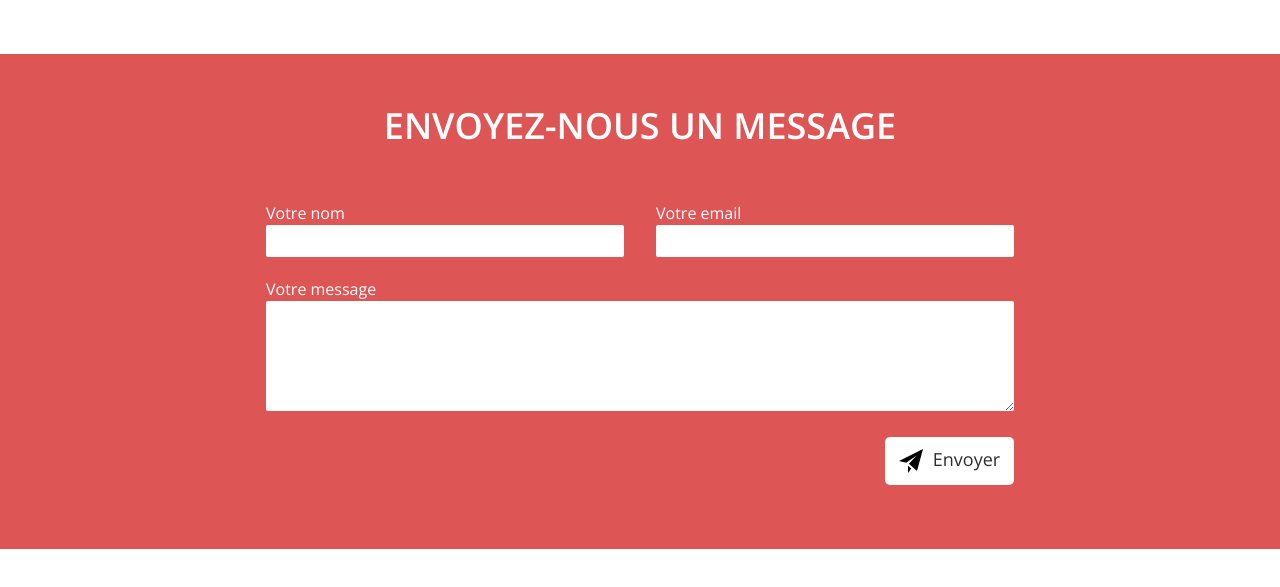
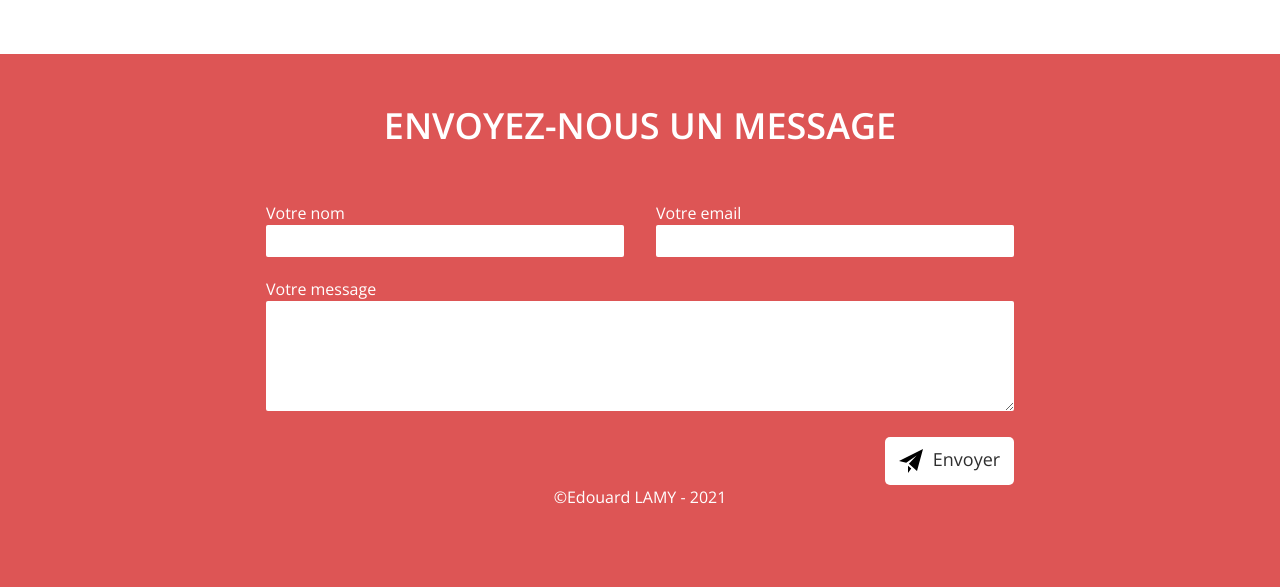
Before and after one commit to Eddy3726/SuperApp-Version2, a plain HTML site: page index.html in a window 1280 px wide. Shown: the part 2024-2611 px from the top of the page. Before the commit the page ends 2573 px from the top, so only its background shows below. Drawn offline with nearby package versions, Linux system fonts and the light colour scheme.

Commit message:
Ajout du cpyright dans le footer

```diff
--- a/index.html
+++ b/index.html
@@ -170,6 +170,7 @@
                     <button class="btn"><img src="img/paper-plane.svg" alt=""> Envoyer</button>
                 </div>
             </form>
+            <p>&copy;Edouard LAMY - 2021</p>
         </div>
     </footer>
 
```
